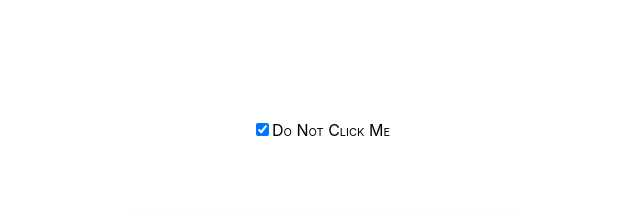
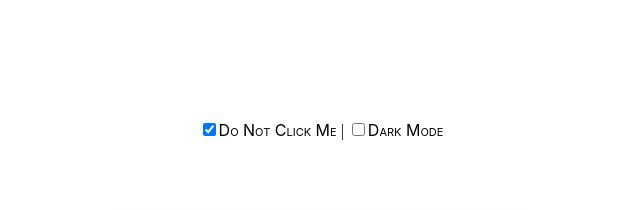
Before and after one commit to suisei-cn/starbuttons, a Vue app: page /#/ in a window 1280 px wide. Shown: the top 210 px of the page, without its empty margins (319-959 px from the left). Built offline with nearby package versions, Linux system fonts and the light colour scheme; no server answers.

Commit message:
feat(MainView): Basic color scheme stuffs

```diff
--- a/src/store/index.ts
+++ b/src/store/index.ts
@@ -6,7 +6,8 @@ Vue.use(Vuex);
 export default new Vuex.Store({
   state: {
     concurPlay: 0,
-    multiPlay: true
+    multiPlay: true,
+    darkMode: false
   },
   getters: {
     playing: state => state.concurPlay > 0
@@ -22,6 +23,9 @@ export default new Vuex.Store({
     },
     setMultiPlay(state, option) {
       state.multiPlay = option;
+    },
+    setDarkMode(state, option) {
+      state.darkMode = option;
     }
   }
 });
--- /dev/null
+++ b/src/style/colorScheme.scss
@@ -0,0 +1,17 @@
+@mixin colorScheme($dark: 0) {
+  @if $dark == 0 {
+    --color-background: white;
+    --color-font: black;
+    --color-1: #97cbed;
+    --color-2: #6375bc;
+    --board-color: #97cbed44;
+    --bottom-link-color: #6375bc;
+  } @else {
+    --color-background: black;
+    --color-font: white;
+    --color-1: #6375bc;
+    --color-2: #485488;
+    --board-color: #97cbed44;
+    --bottom-link-color: #ccc;
+  }
+}
--- a/src/style/style.scss
+++ b/src/style/style.scss
@@ -1,18 +1,17 @@
-@mixin shadow($hover: 0) {
-  box-shadow: 0 0.9px 2.2px rgba(0, 0, 0, 0.02),
-    0 2.1px 5.3px rgba(0, 0, 0, 0.028), 0 4px 10px rgba(0, 0, 0, 0.035),
-    0 7.1px 17.9px rgba(0, 0, 0, 0.042), 0 13.4px 33.4px rgba(0, 0, 0, 0.05),
-    0 32px 80px rgba(0, 0, 0, 0.07);
+@import "./colorScheme.scss";
 
-  @if $hover != 0 {
-    &:hover {
-      box-shadow: 0 2.2px 2.2px rgba(176, 201, 239, 0.2),
-        0 5.3px 5.3px rgba(176, 201, 239, 0.28),
-        0 10px 10px rgba(176, 201, 239, 0.35),
-        0 17.9px 17.9px rgba(0, 0, 0, 0.042),
-        0 33.4px 33.4px rgba(0, 0, 0, 0.05), 0 80px 80px rgba(0, 0, 0, 0.07);
-    }
+#app {
+  @include colorScheme(0);
+}
+
+#app.themeSystem {
+  @media (prefers-color-scheme: dark) {
+    @include colorScheme(1);
   }
+}
+
+#app.themeDark {
+  @include colorScheme(1);
 }
 
 $btn-height: 40px;
@@ -25,7 +24,7 @@ $btn-height: 40px;
   color: white;
   border-radius: 8px;
   cursor: pointer;
-  background: linear-gradient(#97cbed, #6375bc);
+  background: linear-gradient(var(--color-1), var(--color-2));
   user-select: none;
 }
 
@@ -36,7 +35,7 @@ $btn-height: 40px;
   margin: 12px 12px;
   padding: 4px 16px;
   border-radius: 4px;
-  background: #97cbed;
+  background: var(--color-1);
   box-shadow: 0 0.2px 0.5px rgba(0, 0, 0, 0.02),
     0 0.5px 1.1px rgba(0, 0, 0, 0.028), 0 1px 2.1px rgba(0, 0, 0, 0.035),
     0 1.8px 3.8px rgba(0, 0, 0, 0.042), 0 3.3px 7.1px rgba(0, 0, 0, 0.05),
@@ -63,7 +62,19 @@ $btn-height: 40px;
 }
 
 .animateBtn {
-  @include shadow(1);
+  box-shadow: 0 0.9px 2.2px rgba(0, 0, 0, 0.02),
+    0 2.1px 5.3px rgba(0, 0, 0, 0.028), 0 4px 10px rgba(0, 0, 0, 0.035),
+    0 7.1px 17.9px rgba(0, 0, 0, 0.042), 0 13.4px 33.4px rgba(0, 0, 0, 0.05),
+    0 32px 80px rgba(0, 0, 0, 0.07);
+
+  &:hover {
+    box-shadow: 0 2.2px 2.2px rgba(176, 201, 239, 0.2),
+      0 5.3px 5.3px rgba(176, 201, 239, 0.28),
+      0 10px 10px rgba(176, 201, 239, 0.35),
+      0 17.9px 17.9px rgba(0, 0, 0, 0.042), 0 33.4px 33.4px rgba(0, 0, 0, 0.05),
+      0 80px 80px rgba(0, 0, 0, 0.07);
+  }
+
   transition: box-shadow 0.23s ease-in-out, font-weight 0.23s ease-in-out;
   border-radius: 8px;
   cursor: pointer !important;
--- a/src/views/MainView.vue
+++ b/src/views/MainView.vue
@@ -1,8 +1,11 @@
 <template>
-  <div id="app">
+  <div id="app" :class="{ themeDark: darkMode, themeSystem: !darkMode }">
     <div class="settingsBtn" :title="$t('Toggle chorus mode')">
       <input type="checkbox" id="isMutliplay" v-model="multiPlay" />
       <label for="isMutliplay">{{ $t("Do Not Click Me") }}</label>
+      |
+      <input type="checkbox" id="isDarkMode" v-model="darkMode" />
+      <label for="isDarkMode">{{ $t("Dark Mode") }}</label>
     </div>
     <div id="mainWrapper">
       <div
@@ -109,6 +112,13 @@ export default class App extends Vue {
     this.$store.commit("setMultiPlay", value);
   }
 
+  get darkMode() {
+    return this.$store.state.darkMode;
+  }
+  set darkMode(value) {
+    this.$store.commit("setDarkMode", value);
+  }
+
   get ehhhLocalizedName() {
     return (
       (this?.sounds[0].name_l10n || {})[this.$i18n.locale] ||
@@ -149,6 +159,8 @@ export default class App extends Vue {
   position: absolute;
   left: 0;
   top: 0;
+  background-color: var(--color-background);
+  color: var(--color-font);
 }
 </style>
 
@@ -206,7 +218,7 @@ label {
   width: 80vw;
   padding: 5px;
   border-radius: 12px;
-  background: #97cbed44;
+  background: var(--board-color);
 
   font-display: swap;
   .normalBtn {
@@ -239,6 +251,6 @@ label {
 .bottonBtnLink {
   margin: 0 0.5vw;
   text-decoration: none;
-  color: #6375bc;
+  color: var(--bottom-link-color);
 }
 </style>
```
